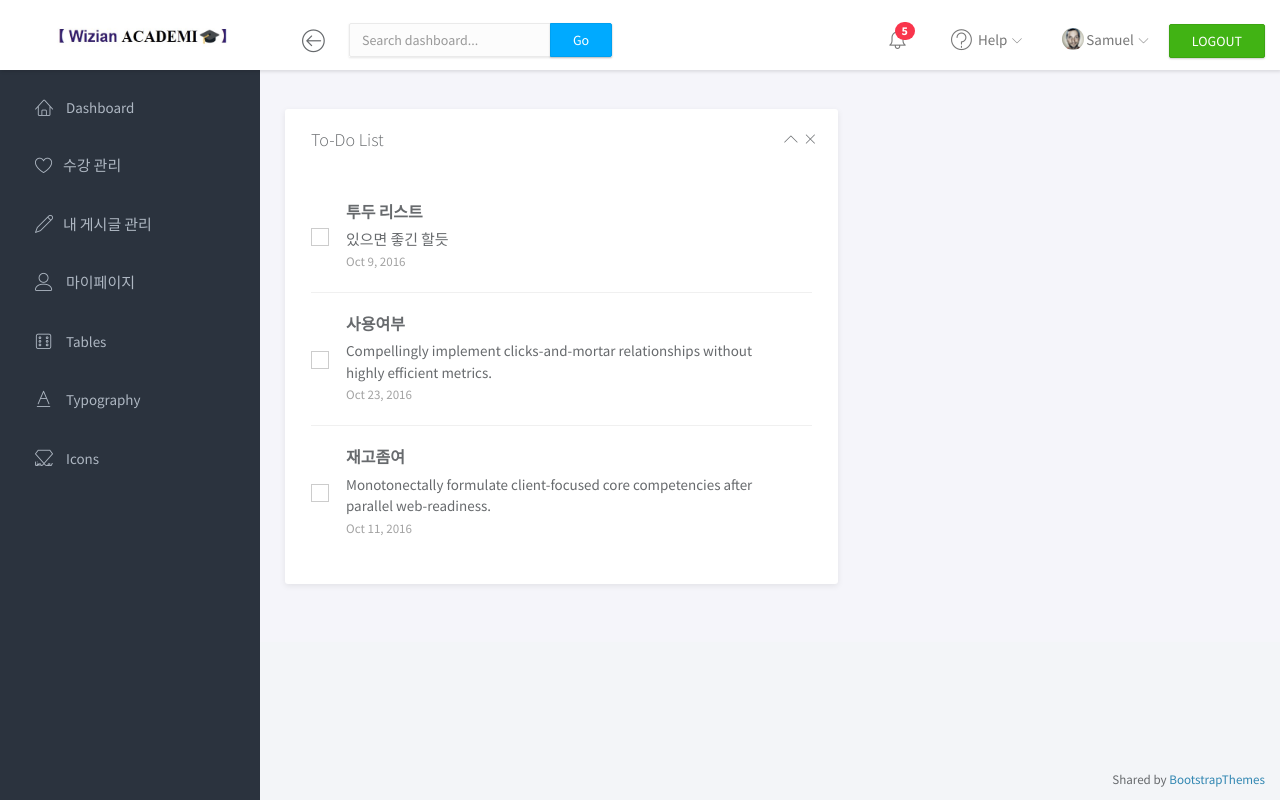
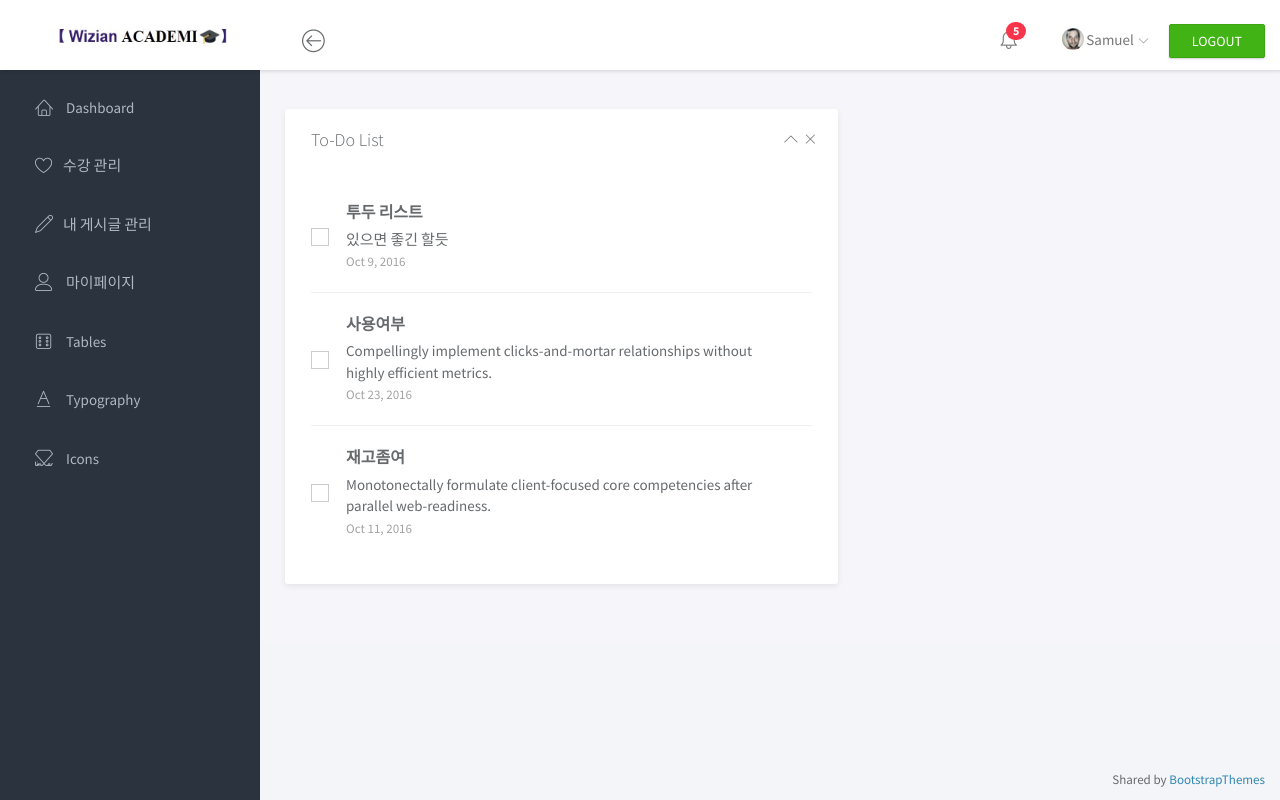
Before and after one commit to Leehyemee/AcademiProject3, a Next.js app in the folder wizian-next/: page /dashboard in a window 1280 px wide. Built offline with nearby package versions, Linux system fonts and the light colour scheme; some icons are missing.

Commit message:
Header - 검색창, help 삭제

```diff
--- a/wizian-next/src/app/(app)/layout/Header.jsx
+++ b/wizian-next/src/app/(app)/layout/Header.jsx
@@ -94,18 +94,10 @@ const Header = () => {
                 </button>
                 </div>
 
-                <form className="navbar-form navbar-left">
-                    <div className="input-group">
-                        <input type="text" className="form-control" placeholder="Search dashboard..."/>
-                        <span className="input-group-btn">
-              <button type="button" className="btn btn-primary">Go</button>
-            </span>
-                    </div>
-                </form>
                 <div className="navbar-btn navbar-btn-right">
                     <a
                         className="btn btn-success update-pro"
-                        href="https://www.themeineed.com/downloads/klorofil-pro-bootstrap-admin-dashboard-template/?utm_source=klorofil&utm_medium=template&utm_campaign=KlorofilPro"
+                        href="/pageLogin"
                         title="Upgrade to Pro"
                         target="_blank"
                     >
@@ -133,18 +125,7 @@ const Header = () => {
                                 <li><a href="#" className="more">See all notifications</a></li>
                             </ul>
                         </li>
-                        <li className="dropdown">
-                            <a href="#" className="dropdown-toggle" data-toggle="dropdown">
-                                <i className="lnr lnr-question-circle"></i> <span>Help</span> <i
-                                className="icon-submenu lnr lnr-chevron-down"></i>
-                            </a>
-                            <ul className="dropdown-menu">
-                                <li><a href="#">Basic Use</a></li>
-                                <li><a href="#">Working With Data</a></li>
-                                <li><a href="#">Security</a></li>
-                                <li><a href="#">Troubleshooting</a></li>
-                            </ul>
-                        </li>
+
                         <li className="dropdown">
                             <a href="#" className="dropdown-toggle" data-toggle="dropdown">
                                 <img src="/assets/img/user.png" className="img-circle" alt="Avatar"/>
```
